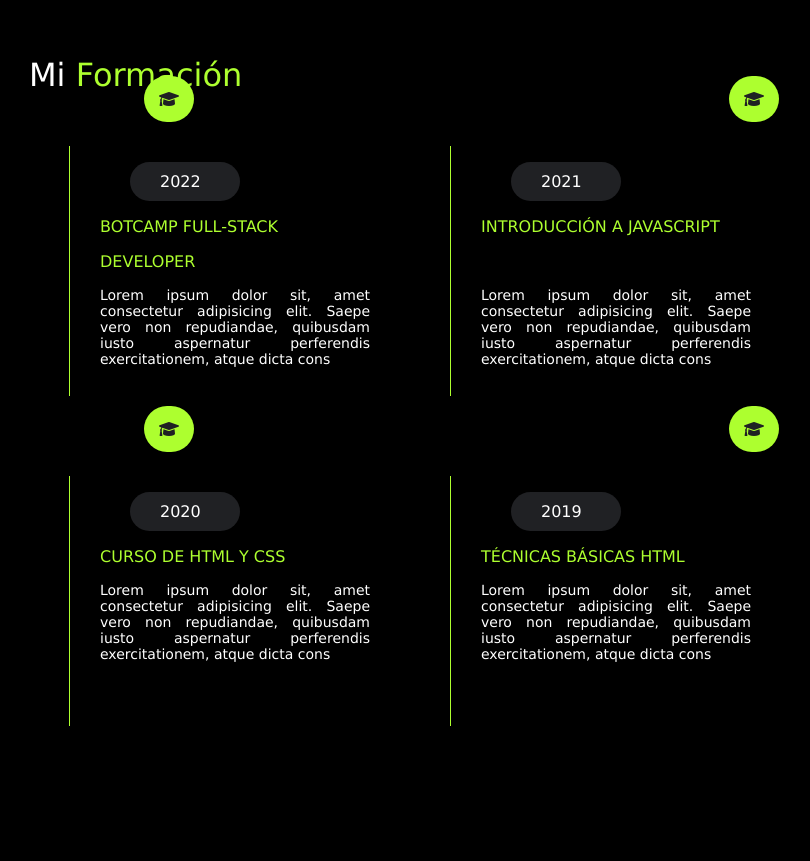
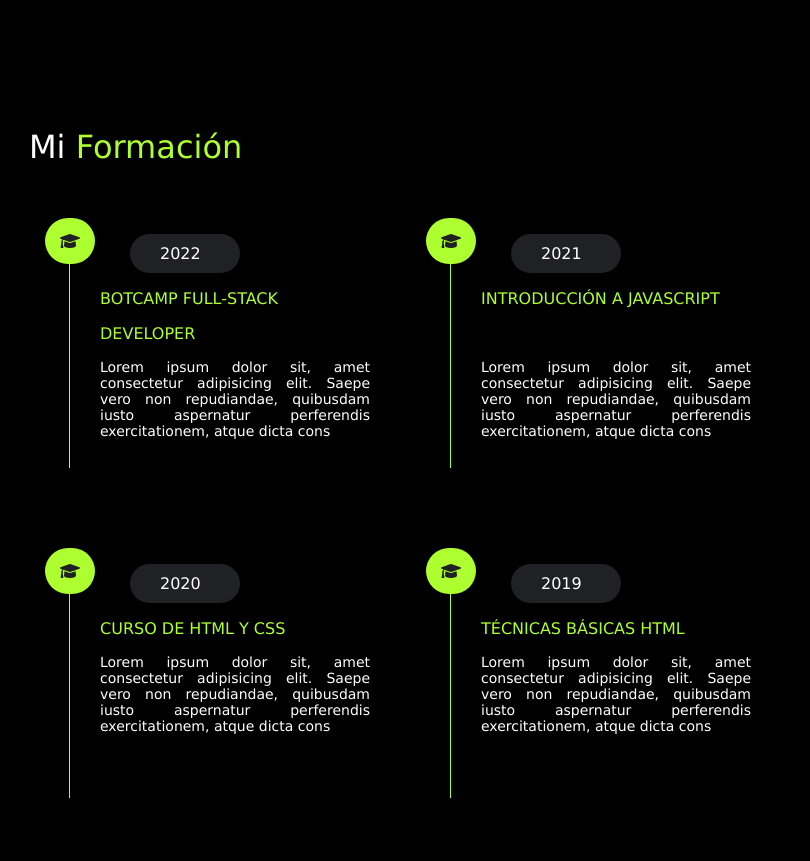
Before and after one commit to marcoossmb/Portfolio, a plain HTML site: page index.html in a window 1280 px wide. Shown: the part 1902-2763 px from the top of the page, without its empty margins (425-1235 px from the left). Drawn offline with Linux system fonts and the light colour scheme.

Commit message:
improvements in training

```diff
--- a/css/style.css
+++ b/css/style.css
@@ -77,7 +77,7 @@ body{
 .main__inicio{
     padding:130px 0 0 70px;
     text-align: justify;
-    margin-bottom: 300px;
+    min-height: 100vh;
 }
 .inicio__title{
     font-size: 2.5rem;
@@ -120,7 +120,7 @@ body{
 
 /* second part of the main  */
 .main__me{
-    margin-bottom: 300px;
+    min-height: 100vh;
     padding:130px 0 0 70px;
     text-align: justify;
     justify-content: center;
@@ -181,7 +181,7 @@ body{
 
 /* third part of the main */
 .main__training{
-    margin-bottom: 300px;
+    min-height: 100vh;
     padding:130px 0 0 70px;
     text-align: justify;
     justify-content: center;
@@ -196,6 +196,7 @@ body{
     width: 300px;
     height: 250px;
     margin-bottom: 60px;
+    position: relative;
 }
 .training__year{
     background-color: #202124;
@@ -222,29 +223,15 @@ body{
     background-color: greenyellow;
     padding: 15px;
     border-radius: 100px;
-}
-.training__icon-1{
-    top: 1970px;
-    left: 185px;
-}
-.training__icon-2{
-    top: 1970px;
-    left: 770px;
-}
-.training__icon-3{
-    top: 2300px;
-    left: 185px;
-}
-.training__icon-4{
-    top: 2300px;
-    left: 770px;
+    top: 0px;
+    left: -25px;
 }
 /* third part of the main finished */
 
 
 /* quarter part of the main */
 .main__portfolio{
-    margin-bottom: 300px;
+    min-height: 100vh;
     padding:130px 0 0 70px;
     text-align: justify;
     justify-content: center;
@@ -269,7 +256,7 @@ body{
 
 /* fifth part of the main */
 .main__contact{
-    margin-bottom: 90px;
+    min-height: 100vh;
     padding:130px 0 0 70px;
     text-align: justify;
     justify-content: center;
--- a/index.html
+++ b/index.html
@@ -85,15 +85,15 @@
                     <p class="nom__verd">Formación</p>
                 </article>
                 <article class="training__boxes">
-                    <i class="fas fa-graduation-cap training__icon training__icon-1"></i>
                     <div class="training__box">
+                        <i class="fas fa-graduation-cap training__icon"></i>
                         <p class="training__year">2022</p>
                         <p class="nom__verd training__title">BOTCAMP FULL-STACK</p>
                         <p class="nom__verd training__title">DEVELOPER</p>
                         <p class="training__text">Lorem ipsum dolor sit, amet consectetur adipisicing elit. Saepe vero non repudiandae, quibusdam iusto aspernatur perferendis exercitationem, atque dicta cons</p>
                     </div>
-                    <i class="fas fa-graduation-cap training__icon training__icon-2"></i>
                     <div class="training__box">
+                        <i class="fas fa-graduation-cap training__icon"></i>
                         <p class="training__year">2021</p>
                         <p class="nom__verd training__title">INTRODUCCIÓN A JAVASCRIPT</p>
                         <p class="nom__verd training__title">&nbsp;</p>
@@ -101,14 +101,14 @@
                     </div>
                 </article>
                 <article class="training__boxes">
-                    <i class="fas fa-graduation-cap training__icon training__icon-3"></i>
                     <div class="training__box">
+                        <i class="fas fa-graduation-cap training__icon"></i>
                         <p class="training__year">2020</p>
                         <p class="nom__verd training__title">CURSO DE HTML Y CSS</p>
                         <p class="training__text">Lorem ipsum dolor sit, amet consectetur adipisicing elit. Saepe vero non repudiandae, quibusdam iusto aspernatur perferendis exercitationem, atque dicta cons</p>
                     </div>
-                    <i class="fas fa-graduation-cap training__icon training__icon-4"></i>
                     <div class="training__box">
+                        <i class="fas fa-graduation-cap training__icon"></i>
                         <p class="training__year">2019</p>
                         <p class="nom__verd training__title">TÉCNICAS BÁSICAS HTML</p>
                         <p class="training__text">Lorem ipsum dolor sit, amet consectetur adipisicing elit. Saepe vero non repudiandae, quibusdam iusto aspernatur perferendis exercitationem, atque dicta cons</p>
```
